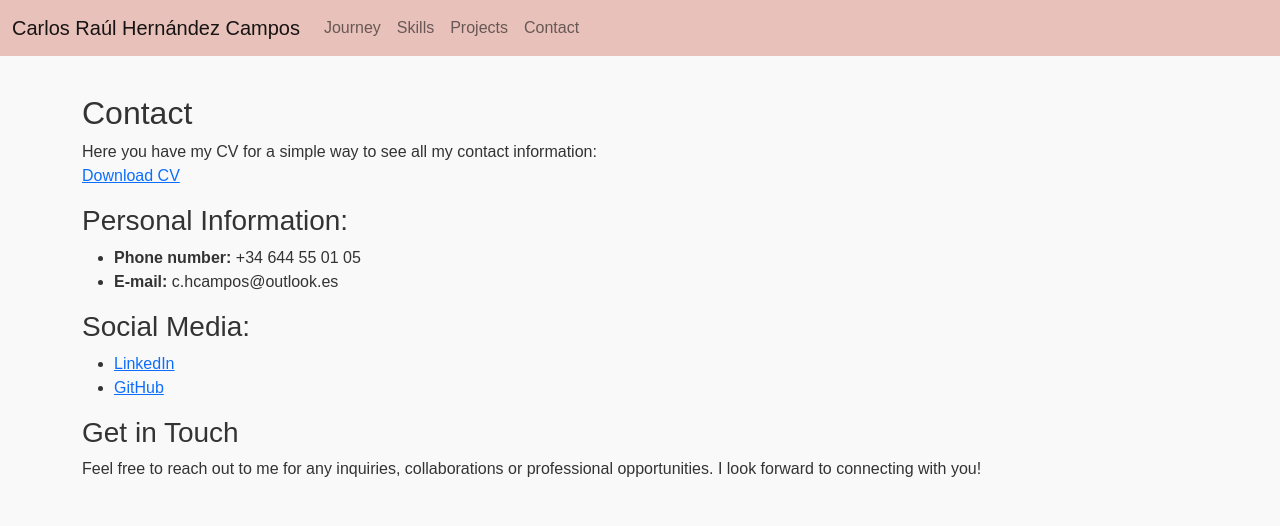
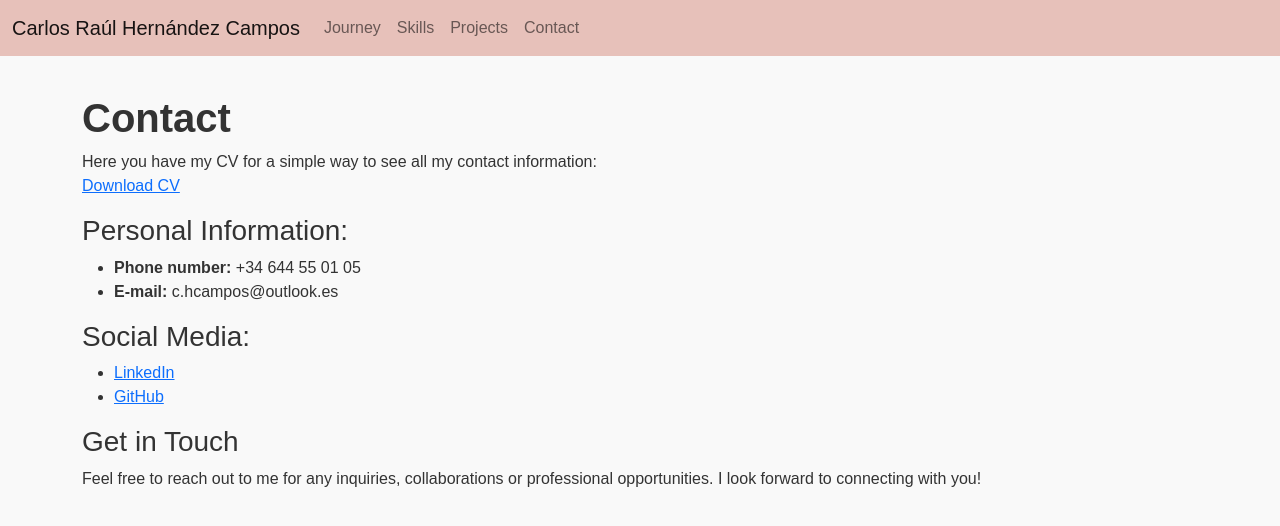
Before and after one commit to CarlosHernandezCR/CarlosHernandezCR.github.io, a Jekyll site: the page built from _pages/contact.md, in a window 1280 px wide. Shown: the top 526 px of the page. Built offline with Jekyll 4.4.1, drawn with Linux system fonts in a browser that asks for light colours.

```diff
--- a/_pages/contact.md
+++ b/_pages/contact.md
@@ -4,7 +4,7 @@ permalink: /contact/
 layout: default
 ---
 
-## Contact
+# Contact
 
 Here you have my CV for a simple way to see all my contact information:
 <a href="/files/CV_Carlos_Hernandez_Campos.zip" download>Download CV</a>
```
